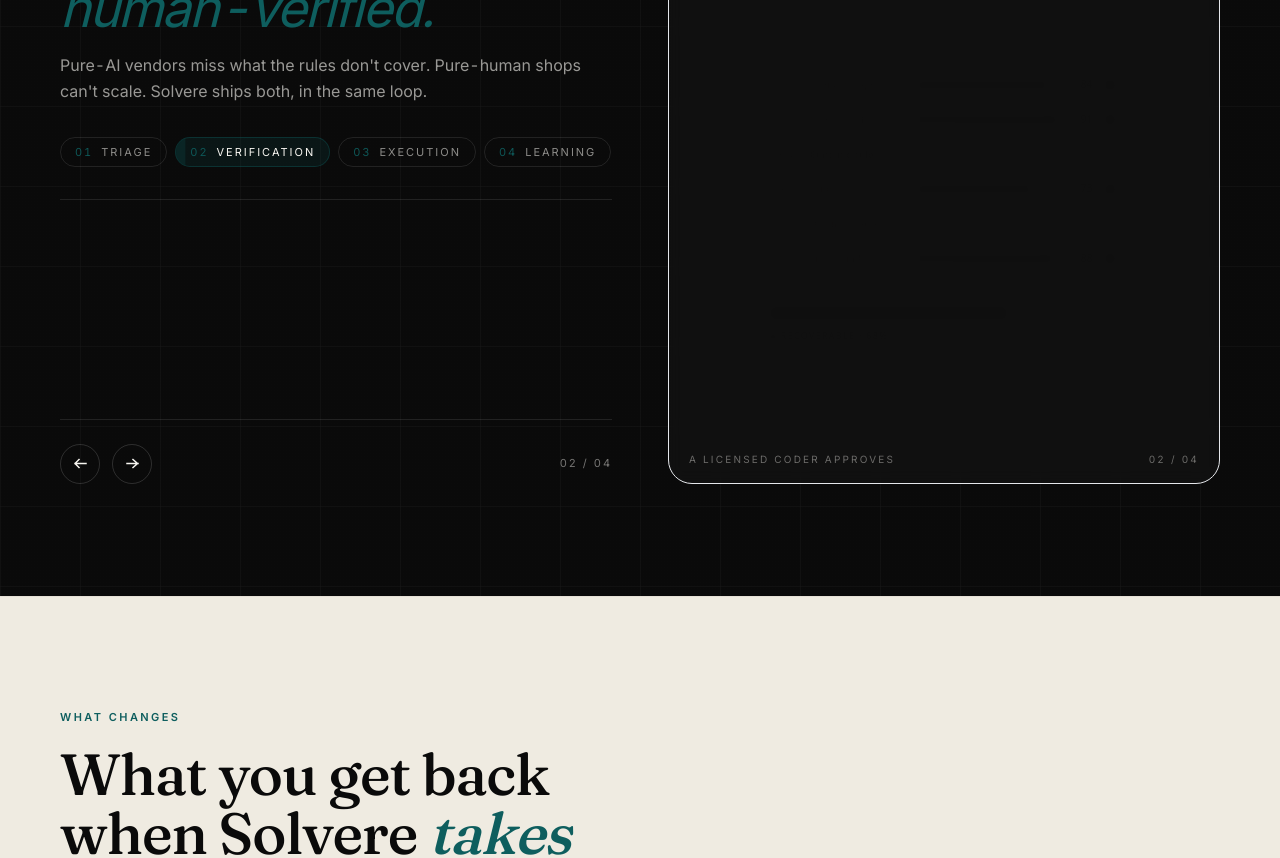
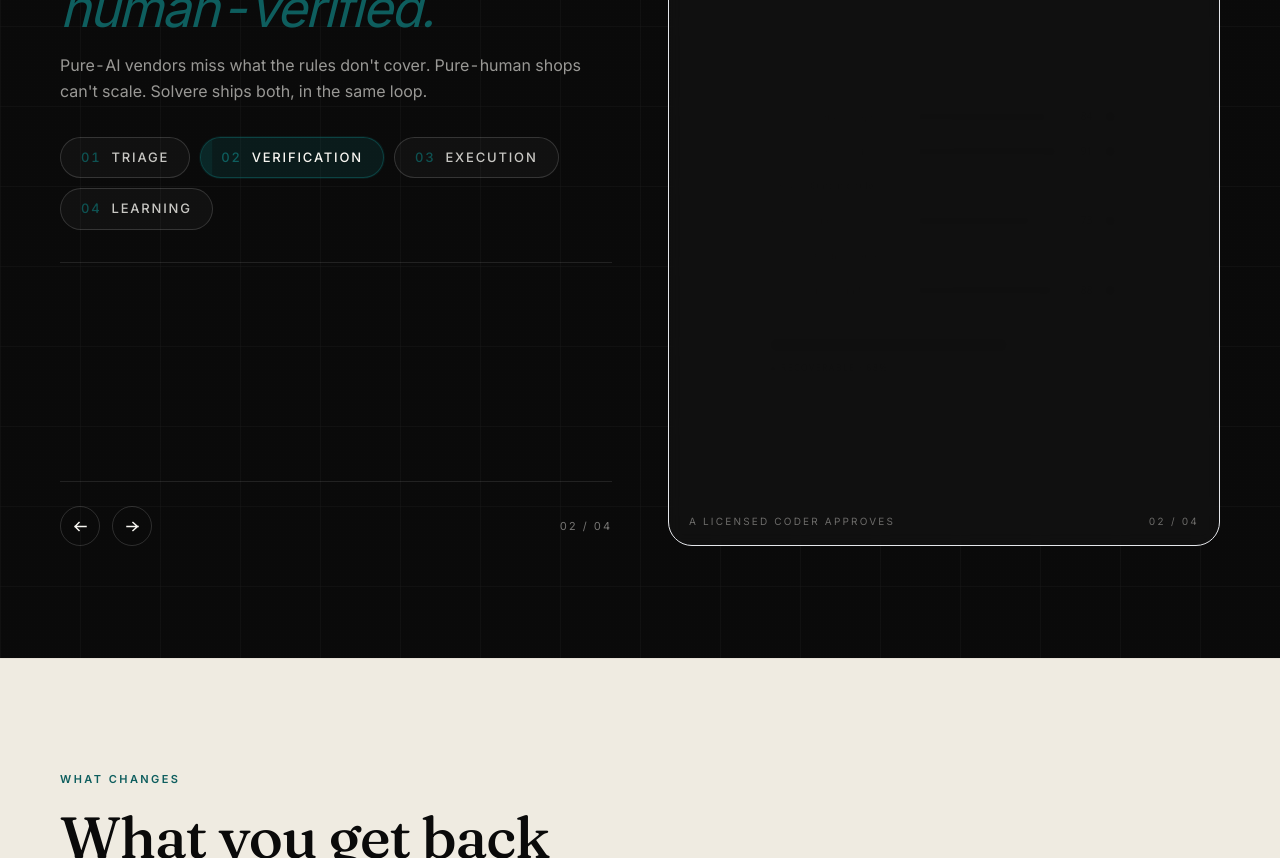
Before and after one commit to samisayyed1/solvere-web, a Next.js app: page / in a window 1280 px wide. Shown: the part 5260-6118 px from the top of the page. Built offline with nearby package versions, Linux system fonts and the light colour scheme.

Commit message:
DeepDive tabs: bigger pills (42px), brighter inactive state (cream/80, white/15 border). Perf: gate Mesh data packets + center pulse + Triage scan beam to in-view only via inView prop chain

```diff
--- a/components/AIDeepDive.tsx
+++ b/components/AIDeepDive.tsx
@@ -115,15 +115,16 @@
               can't scale. Solvere ships both, in the same loop.
             </p>
 
-            <div className="flex flex-wrap gap-2 mt-8 mb-8">
+            <div className="flex flex-wrap gap-2 sm:gap-2.5 mt-8 mb-8">
               {tabs.map((t, i) => (
                 <button
                   key={t.no}
                   onClick={() => go(i)}
-                  className={`relative overflow-hidden rounded-full px-3.5 py-1.5 text-[11px] tracking-[0.18em] uppercase border transition-colors ${
+                  aria-pressed={active === i}
+                  className={`relative overflow-hidden rounded-full px-4 sm:px-5 py-2.5 text-[12.5px] sm:text-[13px] tracking-[0.14em] uppercase border font-medium transition-colors ${
                     active === i
-                      ? "bg-teal/15 border-teal/40 text-cream"
-                      : "bg-transparent border-white/10 text-cream/55 hover:border-white/25 hover:text-cream"
+                      ? "bg-teal/[0.22] border-teal/60 text-cream shadow-[0_0_0_1px_rgba(14,94,94,0.18)]"
+                      : "bg-white/[0.03] border-white/15 text-cream/80 hover:bg-white/[0.06] hover:border-white/30 hover:text-cream"
                   }`}
                 >
                   {active === i && (
@@ -133,12 +134,14 @@
                       initial={{ scaleX: 0 }}
                       animate={{ scaleX: 1 }}
                       transition={{ duration: AUTO_MS / 1000, ease: "linear" }}
-                      className="absolute inset-y-0 left-0 right-0 bg-teal/20 origin-left"
+                      className="absolute inset-y-0 left-0 right-0 bg-teal/[0.18] origin-left"
                     />
                   )}
-                  <span className="relative">
-                    <span className="text-teal/90 mr-2">{t.no}</span>
-                    {t.key}
+                  <span className="relative inline-flex items-baseline gap-2.5 tabular-nums">
+                    <span className={active === i ? "text-teal" : "text-teal/85"}>
+                      {t.no}
+                    </span>
+                    <span>{t.key}</span>
                   </span>
                 </button>
               ))}
@@ -218,7 +221,7 @@
                 transition={{ duration: 0.55, ease: [0.22, 1, 0.36, 1] }}
                 className="absolute inset-0"
               >
-                <Illustration kind={tab.illustration} />
+                <Illustration kind={tab.illustration} live={inView} />
               </motion.div>
             </AnimatePresence>
             <div className="absolute top-4 left-5 right-5 flex items-center justify-between text-[10px] tracking-[0.22em] uppercase text-cream/40 pointer-events-none">
@@ -244,12 +247,14 @@
 
 function Illustration({
   kind,
+  live,
 }: {
   kind: "triage" | "verify" | "mesh" | "learning";
+  live: boolean;
 }) {
-  if (kind === "triage") return <TriageScene />;
+  if (kind === "triage") return <TriageScene live={live} />;
   if (kind === "verify") return <VerifyScene />;
-  if (kind === "mesh") return <MeshScene />;
+  if (kind === "mesh") return <MeshScene live={live} />;
   return <LearningScene />;
 }
 
@@ -291,7 +296,7 @@
   );
 }
 
-function TriageScene() {
+function TriageScene({ live }: { live: boolean }) {
   // AI triage console: denied claims streamed in, each scored for recoverability against a threshold.
   const rows = [
     { code: "DM", reason: "Eligibility lapse", score: 84 },
@@ -353,7 +358,8 @@
           THRESHOLD
         </text>
 
-        {/* sweeping scan highlight (row processor) */}
+        {/* sweeping scan highlight — only animates when section is visible (saves CPU) */}
+        {live && (
           <motion.rect
             x={labelX - 6}
             width={(verdictX + 8) - (labelX - 6)}
@@ -371,6 +377,7 @@
               delay: 1.2,
             }}
           />
+        )}
 
         {/* claim rows */}
         {rows.map((r, i) => {
@@ -637,7 +644,7 @@
   );
 }
 
-function MeshScene() {
+function MeshScene({ live }: { live: boolean }) {
   const nodes = [
     { x: 80, y: 80, l: "DAMAN", code: "DM" },
     { x: 320, y: 80, l: "THIQA", code: "TH" },
@@ -670,15 +677,17 @@
             stroke="rgba(14,94,94,0.18)"
             strokeWidth="0.8"
             strokeDasharray="2 4"
-            initial={{ opacity: 0, scale: 0.6 }}
-            animate={{ opacity: [0, 0.7, 0.4], scale: [0.85, 1.04, 1] }}
-            transition={{
-              duration: 3.2,
-              delay: 0.3 + i * 0.3,
-              repeat: Infinity,
-              repeatDelay: 1.2,
-              ease: "easeOut",
-            }}
+            initial={{ opacity: 0.4, scale: 1 }}
+            animate={
+              live
+                ? { opacity: [0, 0.7, 0.4], scale: [0.85, 1.04, 1] }
+                : { opacity: 0.4, scale: 1 }
+            }
+            transition={
+              live
+                ? { duration: 3.2, delay: 0.3 + i * 0.3, repeat: Infinity, repeatDelay: 1.2, ease: "easeOut" }
+                : { duration: 0 }
+            }
           />
         ))}
 
@@ -700,7 +709,7 @@
           />
         ))}
 
-        {nodes.map((n, i) => {
+        {live && nodes.map((n, i) => {
           const dx = 200 - n.x;
           const dy = 200 - n.y;
           return (
@@ -735,14 +744,13 @@
               cy={n.y}
               r="34"
               fill="url(#node-glow-m)"
-              initial={{ opacity: 0 }}
-              animate={{ opacity: [0.35, 0.6, 0.35] }}
-              transition={{
-                duration: 3.6,
-                delay: 0.8 + i * 0.18,
-                repeat: Infinity,
-                ease: "easeInOut",
-              }}
+              initial={{ opacity: 0.5 }}
+              animate={live ? { opacity: [0.35, 0.6, 0.35] } : { opacity: 0.5 }}
+              transition={
+                live
+                  ? { duration: 3.6, delay: 0.8 + i * 0.18, repeat: Infinity, ease: "easeInOut" }
+                  : { duration: 0 }
+              }
             />
             <motion.circle
               cx={n.x}
@@ -815,6 +823,7 @@
             damping: 18,
           }}
         />
+        {live && (
           <motion.circle
             cx="200"
             cy="200"
@@ -826,6 +835,7 @@
             animate={{ r: [42, 50, 42], opacity: [0.6, 0, 0.6] }}
             transition={{ duration: 2.8, repeat: Infinity, ease: "easeOut" }}
           />
+        )}
         <text
           x="200"
           y="197"
```
Lines whose indentation alone changed are shown as unchanged.
